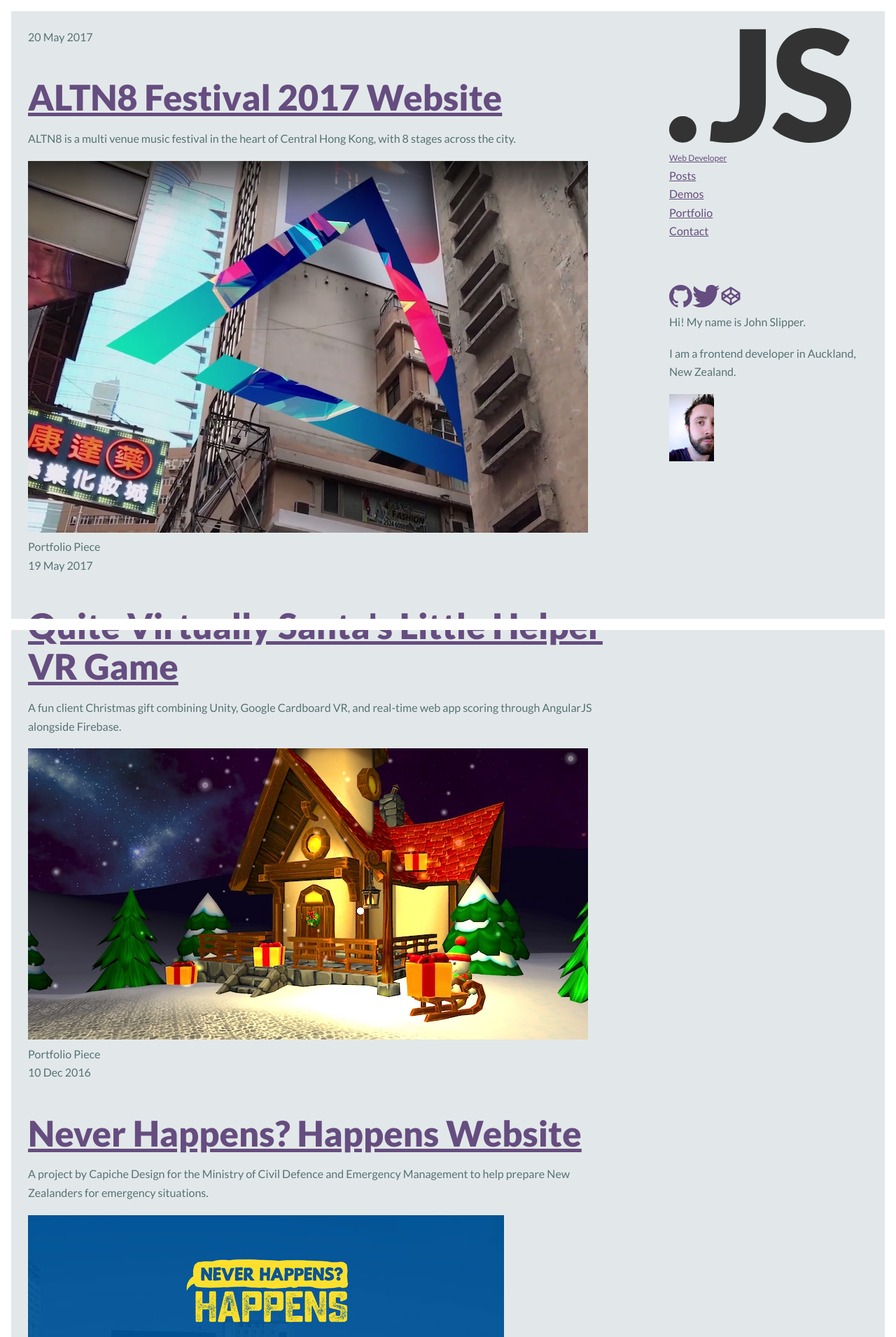
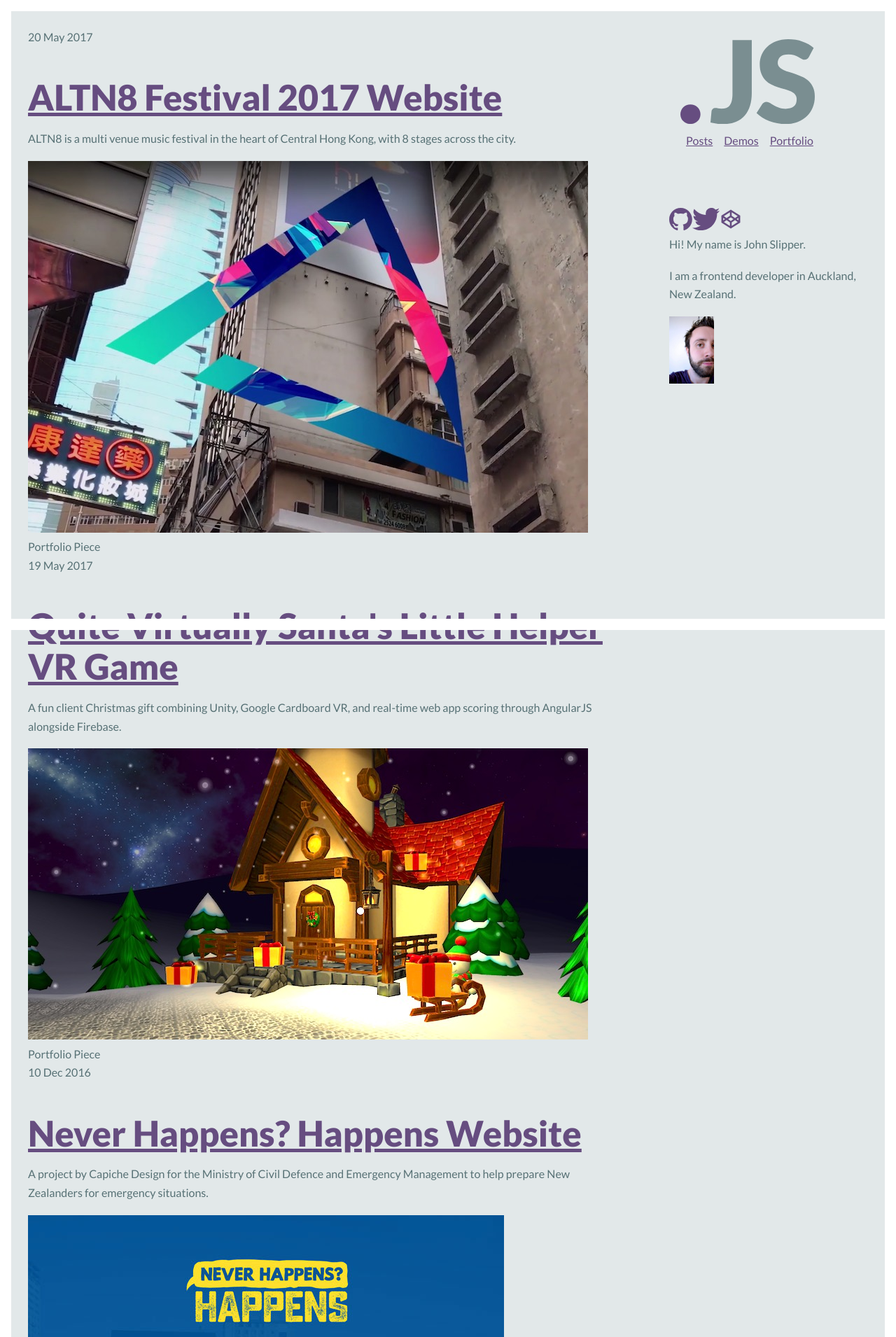
Before and after one commit to johnslipper/johnslipper.github.io, a Jekyll site: the page built from index.html, in a window 1280 px wide. Shown: the top 1910 px of the page at 70% size. Built offline with Jekyll 4.4.1, drawn with Linux system fonts in a browser that asks for light colours.

Commit message:
Header layout and inline SVG

```diff
--- a/_includes/header.html
+++ b/_includes/header.html
@@ -1,4 +1,9 @@
-<a class="logo" href="/"
-    ><img src="/img/js.svg" alt="John Slipper" /><small>Web Developer</small></a
->
-{% include navigation.html %}
+<div class="header">
+    <a class="header__logo" href="/">
+        {% include icons/js.svg %}
+        <span class="sr-only">Web Developer</span>
+    </a>
+    <nav class="header__navigation">
+        {% include navigation.html %}
+    </nav>
+</div>
--- a/_includes/navigation.html
+++ b/_includes/navigation.html
@@ -1,28 +1,17 @@
-<nav>
 <ul>
     <li>
-            <a class="ajax" href="/posts/" title="Posts"
-                ><i class="icon-megaphone" aria-hidden="true"></i
-                ><span>Posts</span></a
-            >
+        <a href="/posts/" title="Posts">
+            <span>Posts</span>
+        </a>
     </li>
     <li>
-            <a class="ajax" href="/demos/" title="Demos"
-                ><i class="icon-lightbulb" aria-hidden="true"></i
-                ><span>Demos</span></a
-            >
+        <a href="/demos/" title="Demos">
+            <span>Demos</span>
+        </a>
     </li>
     <li>
-            <a class="ajax" href="/portfolio/" title="Portfolio"
-                ><i class="icon-rocket" aria-hidden="true"></i
-                ><span>Portfolio</span></a
-            >
-        </li>
-        <li>
-            <a href="/me/" title="Contact"
-                ><i class="icon-chat" aria-hidden="true"></i
-                ><span>Contact</span></a
-            >
+        <a href="/portfolio/" title="Portfolio">
+            <span>Portfolio</span>
+        </a>
     </li>
 </ul>
-</nav>
--- a/_sass/_global.scss
+++ b/_sass/_global.scss
@@ -15,7 +15,8 @@
     color: var(--link-color);
 }
 
-img {
+img,
+svg {
     max-width: 100%;
 }
 
--- a/_sass/_layout.scss
+++ b/_sass/_layout.scss
@@ -3,6 +3,7 @@
     --layout-padding-lg: var(--spacing-4);
     --layout-wrapper-padding-sm: var(--spacing-4);
     --layout-wrapper-padding-lg: var(--spacing-6);
+    --layout-fixed-header-spacing: var(--spacing-7);
     --layout-grid-gap: var(--spacing-7);
 }
 
@@ -32,7 +33,23 @@
         background-color: var(--layout-wrapper-background-color);
     }
 
-    @media (min-width: $breakpoints-2) {
+    .layout__header {
+        position: fixed;
+        top: var(--layout-padding-sm);
+        left: var(--layout-padding-sm);
+        right: var(--layout-padding-sm);
+        padding: var(--layout-wrapper-padding-sm);
+    }
+
+    .layout__main {
+        &::before {
+            content: "";
+            display: block;
+            padding-top: var(--layout-fixed-header-spacing);
+        }
+    }
+
+    @media (min-width: $breakpoints-3) {
         padding: var(--layout-padding-lg);
 
         &::before,
@@ -41,27 +58,21 @@
         }
 
         .layout__wrapper {
+            display: grid;
+            grid-template: "content sidebar" "content sidebar" 1fr / 3fr 1fr;
+            grid-gap: var(--layout-grid-gap);
             padding: var(--spacing-5);
-        }
-    }
-
-    @media (min-width: $breakpoints-3) {
-        .layout__wrapper {
-            display: grid;
-            grid-template: "content sidebar1" "content sidebar2" 1fr / 3fr 1fr;
-            grid-gap: var(--layout-grid-gap);
         }
 
         .layout__header {
-            grid-area: sidebar1;
+            position: initial;
         }
 
         .layout__main {
             grid-area: content;
-        }
-
-        .layout__footer {
-            grid-area: sidebar2;
+            &::before {
+                display: none;
+            }
         }
     }
 }
--- /dev/null
+++ b/_sass/components/_header.scss
@@ -0,0 +1,38 @@
+.header {
+    display: flex;
+    justify-content: space-between;
+    .header__logo {
+        display: block;
+        max-width: 3rem;
+        .js__dot {
+            @include defineColorVariable(--js-dot-color, primary, medium);
+            fill: var(--js-dot-color);
+        }
+    }
+    .header__navigation {
+        ul {
+            display: flex;
+            a {
+                display: block;
+                padding: var(--spacing-2);
+                line-height: 1;
+            }
+        }
+    }
+    @media (min-width: $breakpoints-3) {
+        display: initial;
+        .header__logo {
+            max-width: 12rem;
+            .js__dot {
+                @include defineColorVariable(
+                    --js-dot-color,
+                    primary,
+                    mediumDark
+                );
+            }
+            .js__letter {
+                opacity: 0.75;
+            }
+        }
+    }
+}
--- a/css/main.scss
+++ b/css/main.scss
@@ -1,11 +1,12 @@
 ---
 ---
 
-@import '../_sass/reset';
-@import '../_sass/variables';
-@import '../_sass/global';
-@import '../_sass/typeography';
-@import '../_sass/layout';
+@import "../_sass/reset";
+@import "../_sass/variables";
+@import "../_sass/global";
+@import "../_sass/typeography";
+@import "../_sass/layout";
 
 /* Components */
-@import '../_sass/components/social';
+@import "../_sass/components/header";
+@import "../_sass/components/social";
```
Also changed, not shown: _includes/icons/js.svg. Lines whose indentation alone changed are shown as unchanged.
